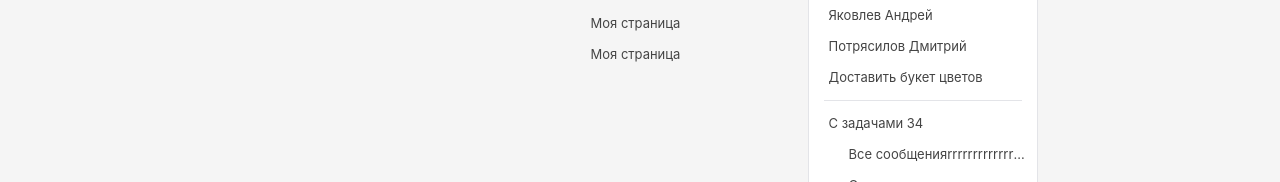
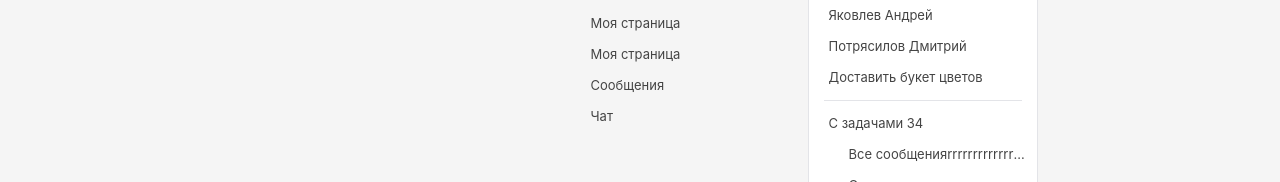
Before and after one commit to Dindro/tasks-service, a Vue app in the folder application/: page / in a window 1280 px wide. Shown: the part 173-355 px from the top of the page. Built offline with nearby package versions, Linux system fonts and the light colour scheme.

Commit message:
добавил ссылки на чат и сообщения

```diff
--- a/application/src/components/parts/navigation.vue
+++ b/application/src/components/parts/navigation.vue
@@ -8,6 +8,8 @@
 				<span>Моя страница</span>
 				<span>Моя страница</span>
 				<span>Моя страница</span>
+				<router-link tag="span" to="/messages">Сообщения</router-link>
+				<router-link tag="span" to="/chats">Чат</router-link>
 			</div>
 		</div>
 		<router-view></router-view>
@@ -25,8 +27,8 @@ $color-black: #444444;
   margin: 0 auto;
   padding: 0 15px;
 
+  // Нужен для того чтобы сделать размер правильным из за float
   &::after {
-    // Нужен для того чтобы сделать размер правильным из за float
     content: " ";
     display: block;
     height: 0;
```
